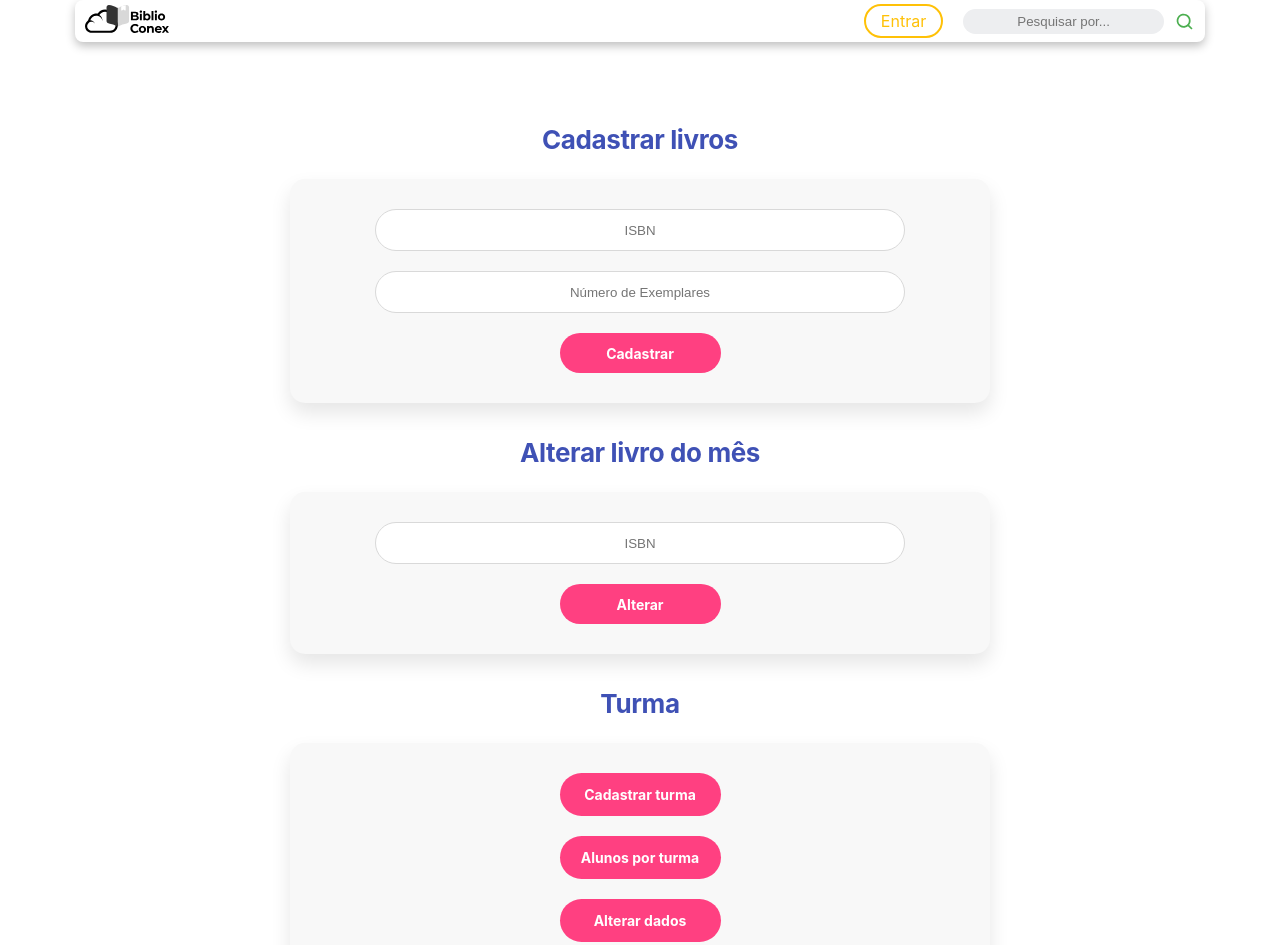
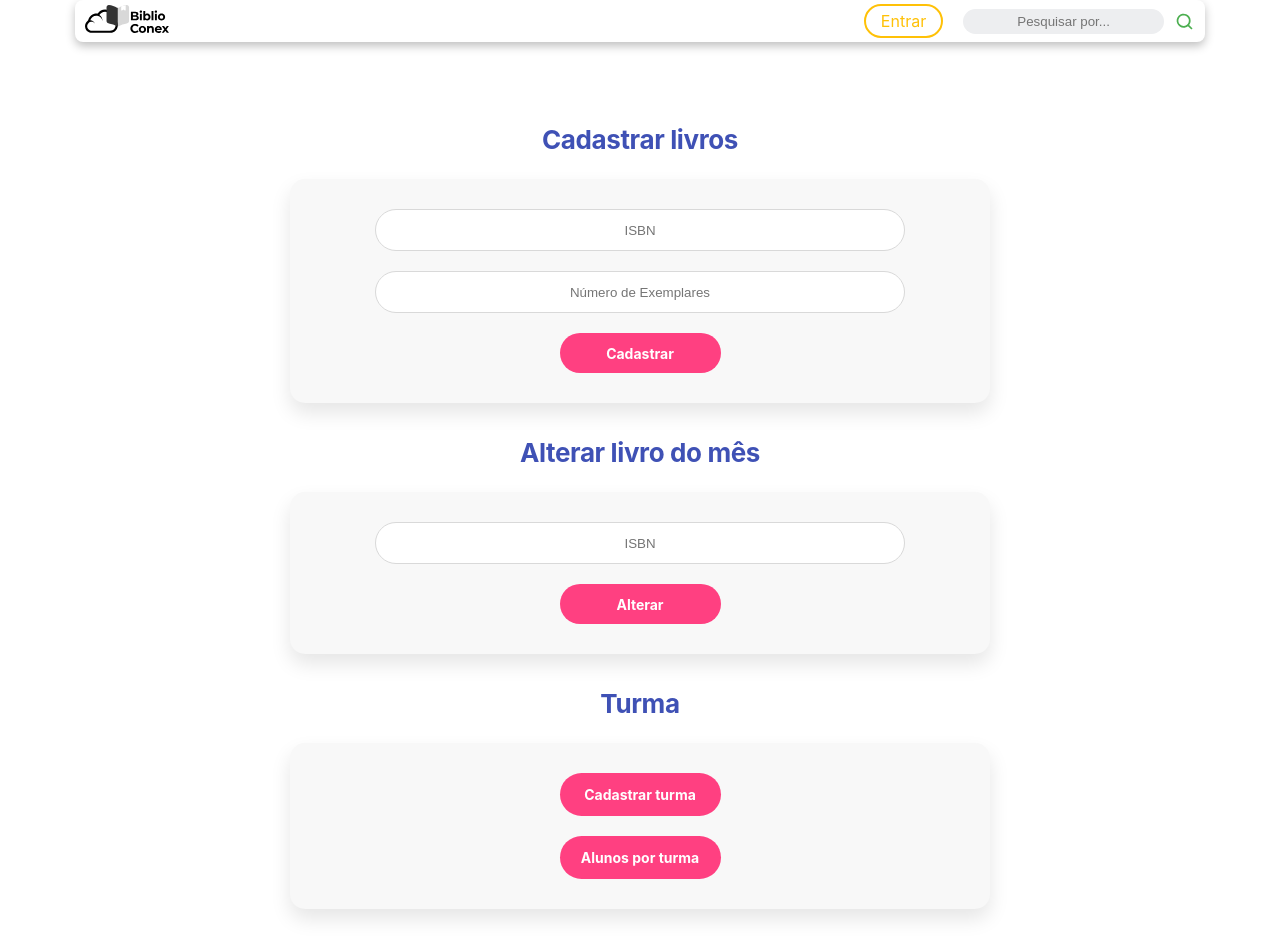
Before and after one commit to ES-231-gp2/frontend, a React (Create React App) app in the folder biblioconex/: page /bibliotecario in a window 1280 px wide. Shown: the top 945 px of the page. Built offline with nearby package versions, Linux system fonts and the light colour scheme; what axios-mock-adapter would draw is missing.

Commit message:
Retira alterar dados de turma

```diff
--- a/biblioconex/src/containers/Perfis/Bibliotecario.js
+++ b/biblioconex/src/containers/Perfis/Bibliotecario.js
@@ -61,11 +61,6 @@ function Bibliotecario() {
         <div className="botoes-usuarios">
           <Link to="/alunos" className="Custom-link-button">
             Alunos por turma
-          </Link>
-        </div>
-        <div className="botoes-usuarios">
-          <Link to="/turmas" className="Custom-link-button">
-            Alterar dados
           </Link>
         </div>
       </div>
```
